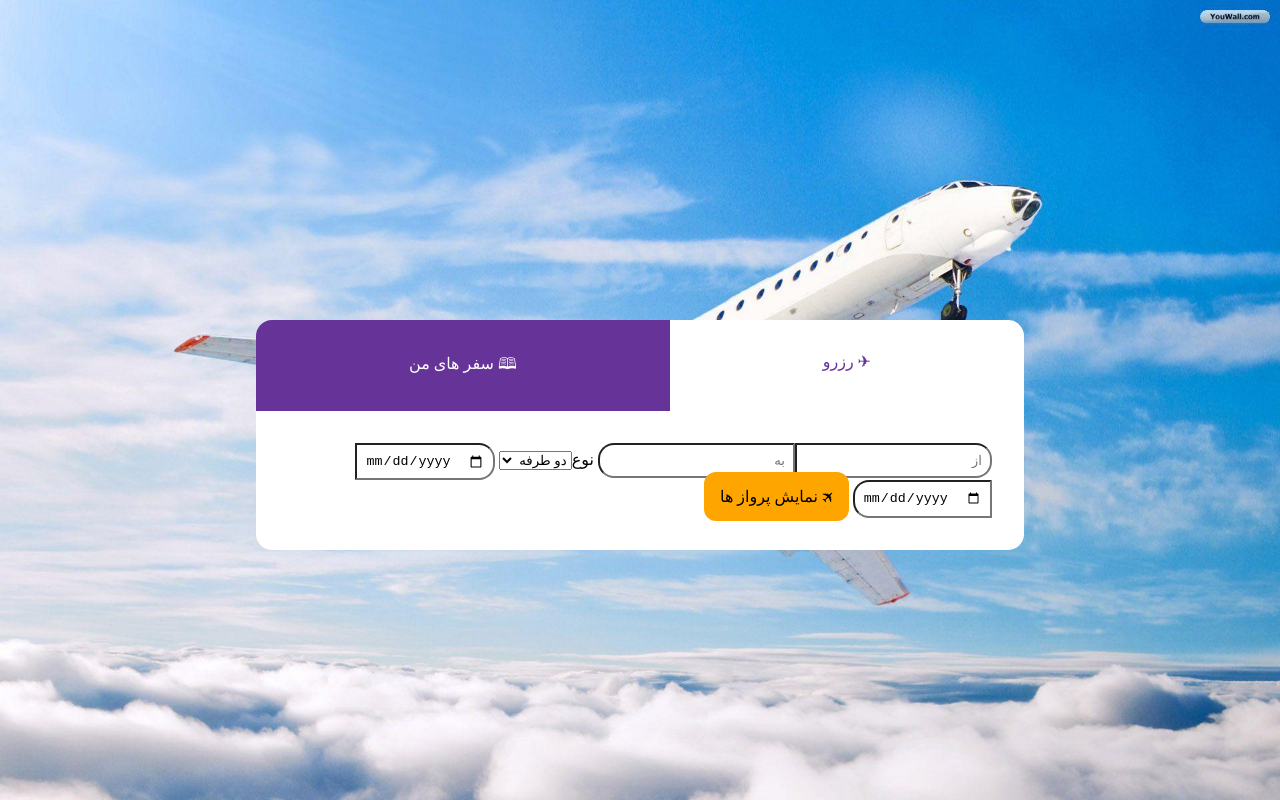
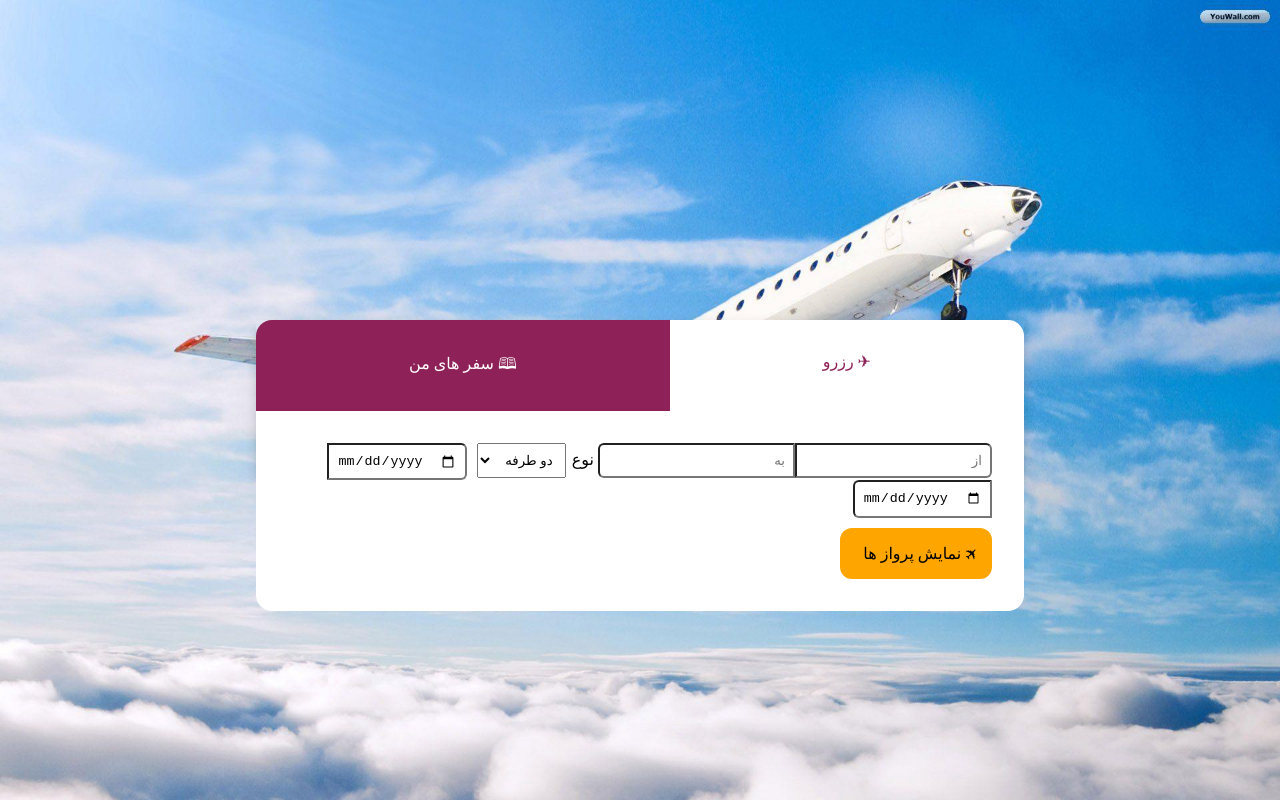
Before and after one commit to rezasoumi/Web_Programming_SharifUniversity, a plain HTML site: page index.html in a window 1280 px wide. Drawn offline with Linux system fonts and the light colour scheme.

Commit message:
style-mainPage-CSS

```diff
--- a/index.css
+++ b/index.css
@@ -20,21 +20,21 @@ body {
 }
 
 input {
-    padding: 0.5rem;
+  padding: 0.5rem;
 }
 
 .inp-gp-right {
-    border-radius: 0 1rem 1rem 0;
+  border-radius: 0 6px 6px 0;
 }
 
 .inp-gp-left {
-    border-radius: 1rem 0 0 1rem;
+  border-radius: 6px 0 0 6px;
 }
 
 .nav-button {
   flex-grow: 1;
   text-align: center;
-  background-color: rebeccapurple;
+  background-color: #8e2157;
   color: white;
   padding: 2rem;
 }
@@ -55,11 +55,22 @@ input {
 
 .nav-button.selected {
   background-color: white;
-  color: rebeccapurple;
+  color: #8e2157;
 }
 
 #show-flights {
   background-color: orange;
   padding: 1rem;
   border-radius: 0.75rem;
+  display: block;
+  max-width: 120px;
+  margin-top: 10px;
 }
+#type {
+  padding: 8px;
+  margin: 0 6px;
+}
+.form-root {
+  box-shadow: 0 15px 32px -10px rgb(108 117 125 / 0.1),
+    0 4px 11px -3px rgba(0, 0, 0, 0.25);
+}
--- a/index.html
+++ b/index.html
@@ -6,6 +6,7 @@
 </head>
 
 <body dir="rtl">
+    <div class="background">
         <div class="form-root">
             <div class="form-nav">
                 <div class="nav-button start selected">
@@ -28,6 +29,7 @@
                     <input type="date" id="date-start" class="inp-gp-right"><input type="date" id="date-end" class="inp-gp-left">
                     <span id="show-flights">🛪 نمایش پرواز ها</span>
                 </form>
+            </div>
     </div>
     </div>
     <script>
```
Lines whose indentation alone changed are shown as unchanged.
